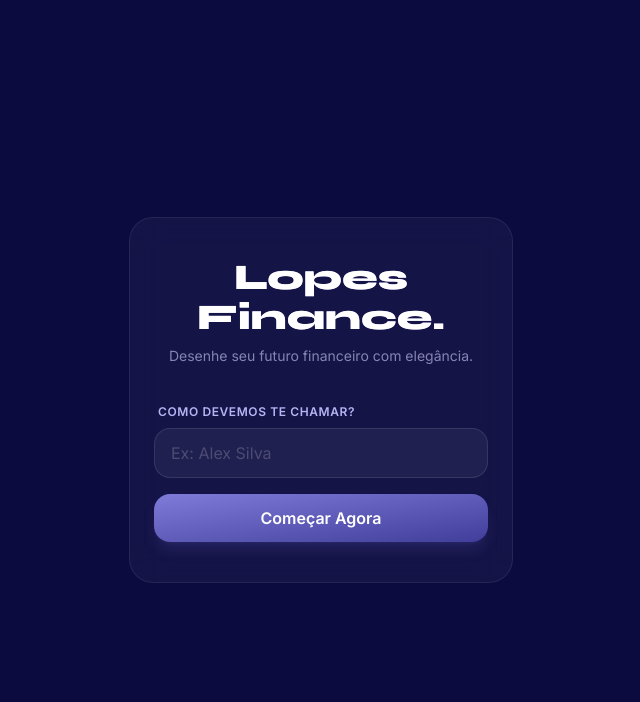
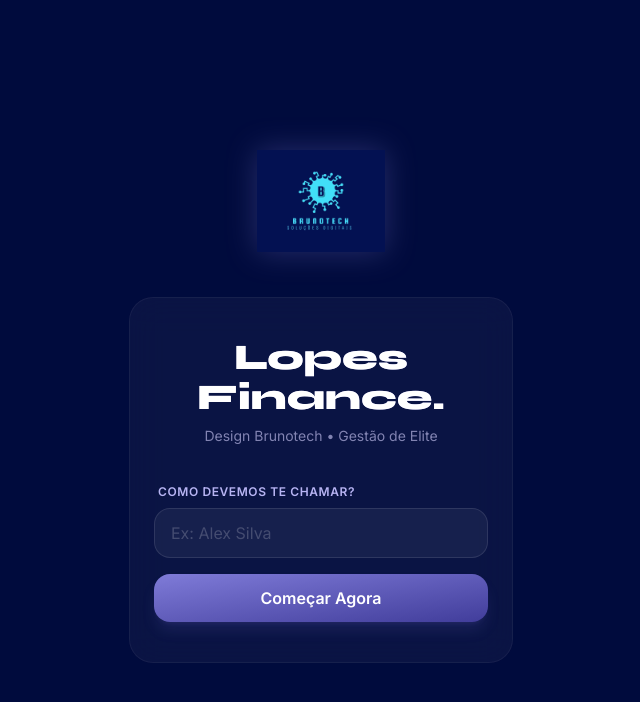
Before and after one commit to BrunoVenuto/financas-bruno, a React (Vite) app: page / in a window 1280 px wide. Shown: the top 702 px of the page, without its empty margins (319-959 px from the left). Built offline with nearby package versions, Linux system fonts and the light colour scheme.

Commit message:
3  commit

```diff
--- a/App.tsx
+++ b/App.tsx
@@ -1,49 +1,83 @@
-
-import React, { useState } from 'react';
-import { useFinanceStore } from './store/financeStore';
-import { NAV_ITEMS, CATEGORIES } from './constants';
-import Dashboard from './features/Dashboard';
-import { GlassCard, Button, Input } from './components/UI';
-import { Search, Plus, Filter, MoreHorizontal, Wallet, CreditCard, PiggyBank, Briefcase, PieChart, Layers, AlertTriangle, Trash2 } from 'lucide-react';
-import { TransactionType, AccountType } from './types';
+import React, { useState } from "react";
+import { useFinanceStore } from "./store/financeStore";
+import { NAV_ITEMS, CATEGORIES } from "./constants";
+import Dashboard from "./features/Dashboard";
+import { GlassCard, Button, Input } from "./components/UI";
+import {
+  Search,
+  Plus,
+  Filter,
+  MoreHorizontal,
+  Wallet,
+  CreditCard,
+  PiggyBank,
+  Briefcase,
+  PieChart,
+  Layers,
+  AlertTriangle,
+  Trash2,
+} from "lucide-react";
+import { TransactionType, AccountType } from "./types";
 
 const App: React.FC = () => {
-  const { user, onboard, transactions, accounts, deleteTransaction, addTransaction, addAccount, resetStore } = useFinanceStore();
-  const [activeTab, setActiveTab] = useState('Home');
+  const {
+    user,
+    onboard,
+    transactions,
+    accounts,
+    deleteTransaction,
+    addTransaction,
+    addAccount,
+    resetStore,
+  } = useFinanceStore();
+  const [activeTab, setActiveTab] = useState("Home");
   const [showAddModal, setShowAddModal] = useState(false);
   const [formData, setFormData] = useState({
-    description: '',
-    amount: '',
+    description: "",
+    amount: "",
     type: TransactionType.EXPENSE,
-    categoryId: 'cat_food'
+    categoryId: "cat_food",
   });
 
   if (!user.isOnboarded) {
     return (
-      <div className="min-h-screen bg-tanzine-900 flex items-center justify-center p-6">
-        <GlassCard className="w-full max-w-sm space-y-8 py-10">
+      <div className="min-h-screen bg-[#000B3D] flex flex-col items-center justify-center p-6 space-y-8">
+        <div className="animate-fade-up">
+          <img
+            src="logo.png"
+            alt="Brunotech Logo"
+            className="w-32 h-32 object-contain mx-auto drop-shadow-[0_0_15px_rgba(127,123,216,0.3)]"
+          />
+        </div>
+
+        <GlassCard className="w-full max-w-sm space-y-8 py-10 border-white/5">
           <div className="text-center space-y-2">
-            <h1 className="text-4xl font-display font-black text-white bg-clip-text text-transparent bg-gradient-to-r from-white to-tanzine-300">Lopes Finance.</h1>
-            <p className="text-tanzine-100/60 text-sm">Desenhe seu futuro financeiro com elegância.</p>
+            <h1 className="text-4xl font-display font-black text-white bg-clip-text text-transparent bg-gradient-to-r from-white to-tanzine-300">
+              Lopes Finance.
+            </h1>
+            <p className="text-tanzine-100/60 text-sm">
+              Design Brunotech • Gestão de Elite
+            </p>
           </div>
 
           <div className="space-y-4">
             <Input
               label="Como devemos te chamar?"
               placeholder="Ex: Alex Silva"
-              onChange={(e) => setFormData({ ...formData, description: e.target.value })}
+              onChange={(e) =>
+                setFormData({ ...formData, description: e.target.value })
+              }
             />
             <Button
               fullWidth
               onClick={() => {
-                onboard(formData.description || 'Usuário', 'BRL');
-                // Adiciona uma conta padrão ao iniciar
+                onboard(formData.description || "Usuário", "BRL");
                 addAccount({
-                  name: 'Conta Principal',
+                  name: "Conta Principal",
                   balance: 0,
-                  currency: 'BRL',
+                  currency: "BRL",
                   type: AccountType.CHECKING,
-                  color: '#7F7BD8'
+                  color: "#7F7BD8",
                 });
               }}
             >
@@ -64,58 +98,99 @@
       type: formData.type,
       categoryId: formData.categoryId,
       description: formData.description,
-      date: new Date().toISOString()
+      date: new Date().toISOString(),
     });
 
-    setFormData({ description: '', amount: '', type: TransactionType.EXPENSE, categoryId: 'cat_food' });
+    setFormData({
+      description: "",
+      amount: "",
+      type: TransactionType.EXPENSE,
+      categoryId: "cat_food",
+    });
     setShowAddModal(false);
   };
 
   const handleReset = () => {
-    if (confirm("ATENÇÃO: Isso apagará TODOS os seus dados permanentemente. Deseja continuar?")) {
+    if (
+      confirm(
+        "ATENÇÃO: Isso apagará TODOS os seus dados permanentemente. Deseja continuar?",
+      )
+    ) {
       resetStore();
     }
   };
 
   return (
-    <div className="max-w-md mx-auto min-h-screen relative overflow-x-hidden font-sans bg-tanzine-900 selection:bg-snappy-400 selection:text-white">
+    <div className="max-w-md mx-auto min-h-screen relative overflow-x-hidden font-sans bg-[#000B3D] selection:bg-snappy-400 selection:text-white">
       <main className="px-5">
-        {activeTab === 'Home' && <Dashboard onAction={(act) => {
-          if (act === 'new_transaction') setShowAddModal(true);
-          if (act === 'view_transactions') setActiveTab('Transactions');
-        }} />}
+        {activeTab === "Home" && (
+          <Dashboard
+            onAction={(act) => {
+              if (act === "new_transaction") setShowAddModal(true);
+              if (act === "view_transactions") setActiveTab("Transactions");
+            }}
+          />
+        )}
 
-        {activeTab === 'Transactions' && (
+        {activeTab === "Transactions" && (
           <div className="pt-8 space-y-6 pb-24 animate-in fade-in slide-in-from-right-4">
             <div className="flex justify-between items-center">
-              <h1 className="text-2xl font-display font-extrabold">Transações</h1>
+              <h1 className="text-2xl font-display font-extrabold">
+                Transações
+              </h1>
               <div className="flex gap-2">
-                <button className="p-2 bg-white/5 rounded-xl active:bg-white/10"><Search size={20} /></button>
-                <button className="p-2 bg-white/5 rounded-xl active:bg-white/10"><Filter size={20} /></button>
+                <button className="p-2 bg-white/5 rounded-xl active:bg-white/10">
+                  <Search size={20} />
+                </button>
+                <button className="p-2 bg-white/5 rounded-xl active:bg-white/10">
+                  <Filter size={20} />
+                </button>
               </div>
             </div>
 
             <div className="space-y-4">
-              {transactions.length > 0 ? transactions.map(tx => {
-                const cat = CATEGORIES.find(c => c.id === tx.categoryId) || CATEGORIES[0];
+              {transactions.length > 0 ? (
+                transactions.map((tx) => {
+                  const cat =
+                    CATEGORIES.find((c) => c.id === tx.categoryId) ||
+                    CATEGORIES[0];
                   return (
-                  <div key={tx.id} className="flex items-center gap-4 group animate-in fade-in slide-in-from-bottom-2">
-                    <div className="w-12 h-12 rounded-2xl flex items-center justify-center text-white shrink-0" style={{ backgroundColor: cat.color }}>
+                    <div
+                      key={tx.id}
+                      className="flex items-center gap-4 group animate-in fade-in slide-in-from-bottom-2"
+                    >
+                      <div
+                        className="w-12 h-12 rounded-2xl flex items-center justify-center text-white shrink-0"
+                        style={{ backgroundColor: cat.color }}
+                      >
                         {cat.icon}
                       </div>
                       <div className="flex-1 min-w-0">
-                      <p className="font-bold text-sm truncate">{tx.description}</p>
-                      <p className="text-[10px] uppercase font-black tracking-tighter text-white/30">{cat.name} • {new Date(tx.date).toLocaleDateString()}</p>
+                        <p className="font-bold text-sm truncate">
+                          {tx.description}
+                        </p>
+                        <p className="text-[10px] uppercase font-black tracking-tighter text-white/30">
+                          {cat.name} • {new Date(tx.date).toLocaleDateString()}
+                        </p>
                       </div>
                       <div className="text-right">
-                      <p className={`font-display font-bold ${tx.type === TransactionType.INCOME ? 'text-emerald-400' : 'text-white'}`}>
-                        {tx.type === TransactionType.EXPENSE ? '-' : '+'}${tx.amount.toFixed(2)}
+                        <p
+                          className={`font-display font-bold ${tx.type === TransactionType.INCOME ? "text-emerald-400" : "text-white"}`}
+                        >
+                          {tx.type === TransactionType.EXPENSE ? "-" : "+"}$
+                          {tx.amount.toFixed(2)}
                         </p>
-                      <button onClick={() => deleteTransaction(tx.id)} className="text-[10px] text-red-500 font-bold opacity-0 group-hover:opacity-100 transition-opacity">Excluir</button>
+                        <button
+                          onClick={() => deleteTransaction(tx.id)}
+                          className="text-[10px] text-red-500 font-bold opacity-0 group-hover:opacity-100 transition-opacity"
+                        >
+                          Excluir
+                        </button>
                       </div>
                     </div>
                   );
-              }) : (
+                })
+              ) : (
                 <div className="text-center py-20 opacity-20">
                   <Layers size={48} className="mx-auto mb-4" />
                   <p className="font-bold">Sem registros</p>
@@ -125,26 +200,39 @@
           </div>
         )}
 
-        {activeTab === 'Wallet' && (
+        {activeTab === "Wallet" && (
           <div className="pt-8 space-y-6 pb-24 animate-in fade-in slide-in-from-left-4">
-             <h1 className="text-2xl font-display font-extrabold">Suas Contas</h1>
+            <h1 className="text-2xl font-display font-extrabold">
+              Suas Contas
+            </h1>
             <div className="space-y-4">
-               {accounts.map(acc => (
-                 <GlassCard key={acc.id} className="!p-5 border-l-4" style={{ borderLeftColor: acc.color }}>
+              {accounts.map((acc) => (
+                <GlassCard
+                  key={acc.id}
+                  className="!p-5 border-l-4"
+                  style={{ borderLeftColor: acc.color }}
+                >
                   <div className="flex justify-between items-start mb-4">
                     <div className="flex items-center gap-3">
                       <div className="p-2 rounded-xl bg-white/5">
-                          {acc.type === 'CHECKING' && <CreditCard size={20} />}
-                          {acc.type === 'SAVINGS' && <PiggyBank size={20} />}
-                          {acc.type === 'CASH' && <Wallet size={20} />}
-                          {acc.type === 'INVESTMENT' && <Briefcase size={20} />}
+                        {acc.type === "CHECKING" && <CreditCard size={20} />}
+                        {acc.type === "SAVINGS" && <PiggyBank size={20} />}
+                        {acc.type === "CASH" && <Wallet size={20} />}
+                        {acc.type === "INVESTMENT" && <Briefcase size={20} />}
                       </div>
                       <span className="font-bold text-sm">{acc.name}</span>
                     </div>
                     <MoreHorizontal size={20} className="text-white/40" />
                   </div>
-                   <p className="text-xs font-bold text-white/40 uppercase tracking-widest">Saldo Atual</p>
-                   <p className="text-3xl font-display font-bold tracking-tight">R$ {acc.balance.toLocaleString('pt-BR', { minimumFractionDigits: 2 })}</p>
+                  <p className="text-xs font-bold text-white/40 uppercase tracking-widest">
+                    Saldo Atual
+                  </p>
+                  <p className="text-3xl font-display font-bold tracking-tight">
+                    R${" "}
+                    {acc.balance.toLocaleString("pt-BR", {
+                      minimumFractionDigits: 2,
+                    })}
+                  </p>
                 </GlassCard>
               ))}
               <Button
@@ -153,7 +241,14 @@
                 className="border-2 border-dashed border-white/5 !bg-transparent text-white/30 hover:border-white/20 transition-all"
                 onClick={() => {
                   const name = prompt("Nome da conta:");
-                  if (name) addAccount({ name, balance: 0, currency: 'BRL', type: AccountType.CHECKING, color: '#7F7BD8' });
+                  if (name)
+                    addAccount({
+                      name,
+                      balance: 0,
+                      currency: "BRL",
+                      type: AccountType.CHECKING,
+                      color: "#7F7BD8",
+                    });
                 }}
               >
                 <Plus size={20} /> Adicionar Nova Conta
@@ -162,18 +257,28 @@
           </div>
         )}
 
-        {activeTab === 'Stats' && (
+        {activeTab === "Stats" && (
           <div className="pt-8 space-y-6 pb-24 text-center animate-in zoom-in-95 duration-300">
-            <h1 className="text-2xl font-display font-extrabold mb-10">Configurações</h1>
+            <h1 className="text-2xl font-display font-extrabold mb-10">
+              Configurações
+            </h1>
 
             <GlassCard className="py-8 border-tanzine-500/20 mb-6">
-               <PieChart size={48} className="mx-auto text-tanzine-400 mb-4 opacity-50" />
+              <PieChart
+                size={48}
+                className="mx-auto text-tanzine-400 mb-4 opacity-50"
+              />
               <p className="font-bold">Análise de Dados</p>
-               <p className="text-xs text-white/40 mt-2 px-8 leading-relaxed">Adicione mais transações para que a IA possa gerar relatórios detalhados sobre seus hábitos.</p>
+              <p className="text-xs text-white/40 mt-2 px-8 leading-relaxed">
+                Adicione mais transações para que a IA possa gerar relatórios
+                detalhados sobre seus hábitos.
+              </p>
             </GlassCard>
 
             <div className="pt-10 border-t border-white/5">
-              <h3 className="text-sm font-black text-red-500 uppercase tracking-[0.2em] mb-4">Zona de Perigo</h3>
+              <h3 className="text-sm font-black text-red-500 uppercase tracking-[0.2em] mb-4">
+                Zona de Perigo
+              </h3>
               <button
                 onClick={handleReset}
                 className="flex items-center justify-center gap-2 w-full p-4 rounded-2xl bg-red-500/10 border border-red-500/20 text-red-500 font-bold active:scale-95 transition-all"
@@ -181,24 +286,42 @@
                 <Trash2 size={18} />
                 Zerar Todos os Dados
               </button>
-              <p className="text-[10px] text-white/20 mt-3 px-6 italic">Esta ação é irreversível e apagará todo o histórico de transações e contas.</p>
+              <p className="text-[10px] text-white/20 mt-3 px-6 italic">
+                Esta ação é irreversível e apagará todo o histórico de
+                transações e contas.
+              </p>
+            </div>
+
+            <div className="pt-12 opacity-30">
+              <img
+                src="logo.png"
+                alt="Brunotech Logo"
+                className="w-16 h-16 object-contain mx-auto mb-2 grayscale"
+              />
+              <p className="text-[8px] font-black tracking-widest uppercase">
+                Powered by Brunotech
+              </p>
             </div>
           </div>
         )}
       </main>
 
       {/* Bottom Navigation */}
-      <nav className="fixed bottom-0 left-0 right-0 max-w-md mx-auto h-20 bg-tanzine-950/90 backdrop-blur-2xl border-t border-white/5 px-8 flex items-center justify-between safe-bottom z-50">
-        {NAV_ITEMS.map(item => (
+      <nav className="fixed bottom-0 left-0 right-0 max-w-md mx-auto h-20 bg-[#000620]/90 backdrop-blur-2xl border-t border-white/5 px-8 flex items-center justify-between safe-bottom z-50">
+        {NAV_ITEMS.map((item) => (
           <button
             key={item.label}
             onClick={() => setActiveTab(item.label)}
-            className={`flex flex-col items-center gap-1.5 transition-all duration-300 ${activeTab === item.label ? 'text-snappy-400 -translate-y-1' : 'text-white/30 hover:text-white/50'}`}
+            className={`flex flex-col items-center gap-1.5 transition-all duration-300 ${activeTab === item.label ? "text-snappy-400 -translate-y-1" : "text-white/30 hover:text-white/50"}`}
           >
-            <div className={`p-1 rounded-lg transition-colors ${activeTab === item.label ? 'bg-snappy-400/10' : ''}`}>
+            <div
+              className={`p-1 rounded-lg transition-colors ${activeTab === item.label ? "bg-snappy-400/10" : ""}`}
+            >
               {item.icon}
             </div>
-            <span className="text-[9px] font-black uppercase tracking-tighter">{item.label === 'Stats' ? 'IA Stats' : item.label}</span>
+            <span className="text-[9px] font-black uppercase tracking-tighter">
+              {item.label === "Stats" ? "IA Stats" : item.label}
+            </span>
           </button>
         ))}
       </nav>
@@ -213,33 +336,46 @@
           <GlassCard className="w-full max-w-sm mb-4 relative z-10 animate-in slide-in-from-bottom-full duration-500 shadow-2xl shadow-black/50 border-tanzine-500/30">
             <div className="flex justify-between items-center mb-6">
               <h2 className="text-xl font-display font-bold">Nova Transação</h2>
-              <button onClick={() => setShowAddModal(false)} className="w-8 h-8 flex items-center justify-center rounded-full bg-white/5 text-white/40 hover:text-white transition-colors">×</button>
+              <button
+                onClick={() => setShowAddModal(false)}
+                className="w-8 h-8 flex items-center justify-center rounded-full bg-white/5 text-white/40 hover:text-white transition-colors"
+              >
+                ×
+              </button>
             </div>
 
             <div className="space-y-4">
               <div className="flex gap-2 p-1 bg-white/5 rounded-2xl">
                 <button
-                  className={`flex-1 py-2.5 rounded-xl text-xs font-black uppercase tracking-widest transition-all ${formData.type === TransactionType.EXPENSE ? 'bg-snappy-400 text-white shadow-lg shadow-snappy-500/30' : 'text-white/30'}`}
-                  onClick={() => setFormData({ ...formData, type: TransactionType.EXPENSE })}
+                  className={`flex-1 py-2.5 rounded-xl text-xs font-black uppercase tracking-widest transition-all ${formData.type === TransactionType.EXPENSE ? "bg-snappy-400 text-white shadow-lg shadow-snappy-500/30" : "text-white/30"}`}
+                  onClick={() =>
+                    setFormData({ ...formData, type: TransactionType.EXPENSE })
+                  }
                 >
                   Gasto
                 </button>
                 <button
-                  className={`flex-1 py-2.5 rounded-xl text-xs font-black uppercase tracking-widest transition-all ${formData.type === TransactionType.INCOME ? 'bg-emerald-500 text-white shadow-lg shadow-emerald-500/30' : 'text-white/30'}`}
-                  onClick={() => setFormData({ ...formData, type: TransactionType.INCOME })}
+                  className={`flex-1 py-2.5 rounded-xl text-xs font-black uppercase tracking-widest transition-all ${formData.type === TransactionType.INCOME ? "bg-emerald-500 text-white shadow-lg shadow-emerald-500/30" : "text-white/30"}`}
+                  onClick={() =>
+                    setFormData({ ...formData, type: TransactionType.INCOME })
+                  }
                 >
                   Renda
                 </button>
               </div>
 
               <div className="relative">
-                <span className="absolute left-4 top-1/2 -translate-y-1/2 text-white/20 font-bold">R$</span>
+                <span className="absolute left-4 top-1/2 -translate-y-1/2 text-white/20 font-bold">
+                  R$
+                </span>
                 <input
                   type="number"
                   placeholder="0,00"
                   className="w-full bg-white/5 border border-white/10 rounded-2xl pl-12 pr-4 py-4 text-2xl font-display font-bold text-white focus:outline-none focus:ring-2 focus:ring-tanzine-400 transition-all placeholder:text-white/10"
                   value={formData.amount}
-                  onChange={(e) => setFormData({ ...formData, amount: e.target.value })}
+                  onChange={(e) =>
+                    setFormData({ ...formData, amount: e.target.value })
+                  }
                   autoFocus
                 />
               </div>
@@ -248,28 +384,38 @@
                 placeholder="O que você comprou?"
                 label="Descrição"
                 value={formData.description}
-                onChange={(e) => setFormData({ ...formData, description: e.target.value })}
+                onChange={(e) =>
+                  setFormData({ ...formData, description: e.target.value })
+                }
               />
 
               <div className="space-y-2">
-                <label className="text-[10px] font-black text-tanzine-200 uppercase tracking-widest ml-1">Categoria</label>
+                <label className="text-[10px] font-black text-tanzine-200 uppercase tracking-widest ml-1">
+                  Categoria
+                </label>
                 <div className="flex gap-3 overflow-x-auto no-scrollbar pb-2 px-1">
-                  {CATEGORIES.map(cat => (
+                  {CATEGORIES.map((cat) => (
                     <button
                       key={cat.id}
-                      onClick={() => setFormData({ ...formData, categoryId: cat.id })}
-                      className={`w-12 h-12 rounded-2xl shrink-0 flex items-center justify-center transition-all ${formData.categoryId === cat.id ? 'scale-110 ring-4 ring-white/10 shadow-lg' : 'opacity-30 grayscale hover:opacity-60'}`}
+                      onClick={() =>
+                        setFormData({ ...formData, categoryId: cat.id })
+                      }
+                      className={`w-12 h-12 rounded-2xl shrink-0 flex items-center justify-center transition-all ${formData.categoryId === cat.id ? "scale-110 ring-4 ring-white/10 shadow-lg" : "opacity-30 grayscale hover:opacity-60"}`}
                       style={{ backgroundColor: cat.color }}
                     >
-                      <div className="text-white">
-                        {cat.icon}
-                      </div>
+                      <div className="text-white">{cat.icon}</div>
                     </button>
                   ))}
                 </div>
               </div>
 
-              <Button fullWidth className="py-4 text-lg font-display" onClick={handleAddTransaction}>Confirmar Lançamento</Button>
+              <Button
+                fullWidth
+                className="py-4 text-lg font-display"
+                onClick={handleAddTransaction}
+              >
+                Confirmar Lançamento
+              </Button>
             </div>
           </GlassCard>
         </div>
--- a/index.html
+++ b/index.html
@@ -8,15 +8,17 @@
 
     <!-- PWA & SEO -->
     <link rel="manifest" href="manifest.json">
-    <meta name="theme-color" content="#0C0B40">
+    <meta name="theme-color" content="#000B3D">
     <meta name="apple-mobile-web-app-capable" content="yes">
     <meta name="apple-mobile-web-app-status-bar-style" content="black-translucent">
     <meta name="description" content="Gerenciador financeiro premium com insights de IA e interface mobile-first de alta performance.">
+    <link rel="icon" type="image/png" href="logo.png">
+    <link rel="apple-touch-icon" href="logo.png">
 
     <!-- Open Graph (Social Media) -->
-    <meta property="og:title" content="Tanzine Finance">
+    <meta property="og:title" content="Lopes Finance">
     <meta property="og:description" content="Gestão financeira premium com Inteligência Artificial.">
-    <meta property="og:image" content="https://cdn-icons-png.flaticon.com/512/10543/10543317.png">
+    <meta property="og:image" content="logo.png">
     <meta property="og:type" content="website">
 
     <script src="https://cdn.tailwindcss.com"></script>
@@ -32,7 +34,7 @@
               tanzine: {
                 50: '#E8E7FD', 100: '#D2CFFB', 200: '#B7B4F3', 300: '#A09CE7',
                 400: '#7F7BD8', 500: '#5D59B9', 600: '#413D9B', 700: '#29277D',
-                800: '#191767', 900: '#0C0B40', 950: '#060520'
+                800: '#191767', 900: '#000B3D', 950: '#000620'
               },
               snappy: {
                 50: '#FEEFD8', 100: '#FDDCB1', 200: '#F9C289', 300: '#F4A86B',
@@ -54,7 +56,7 @@
       }
       body {
         -webkit-tap-highlight-color: transparent;
-        background-color: #0C0B40;
+        background-color: #000B3D;
         color: white;
         overflow-x: hidden;
         user-select: none;
@@ -89,10 +91,8 @@
   }
 }
 </script>
-<link rel="stylesheet" href="/index.css">
 </head>
 <body>
     <div id="root"></div>
-<script type="module" src="/index.tsx"></script>
 </body>
 </html>
--- a/metadata.json
+++ b/metadata.json
@@ -1,5 +1,5 @@
 {
-  "name": "Tanzine Finance",
+  "name": "Lopes Finance",
   "description": "A premium, mobile-first personal finance manager with smooth animations and deep financial insights.",
   "requestFramePermissions": [
     "camera"
```
Also changed, not shown: logo.png (added), manifest.json. Lines whose indentation alone changed are shown as unchanged.
